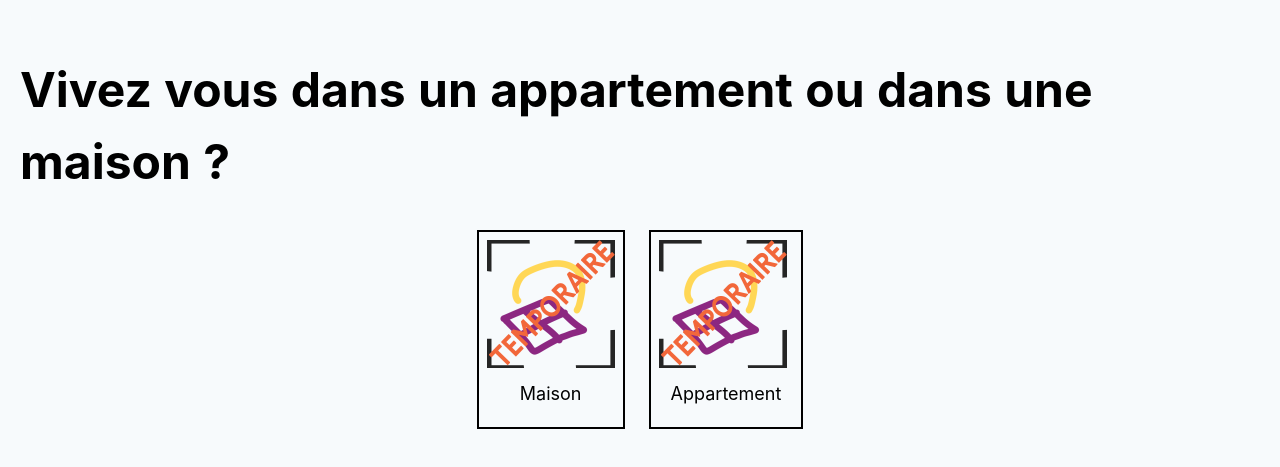
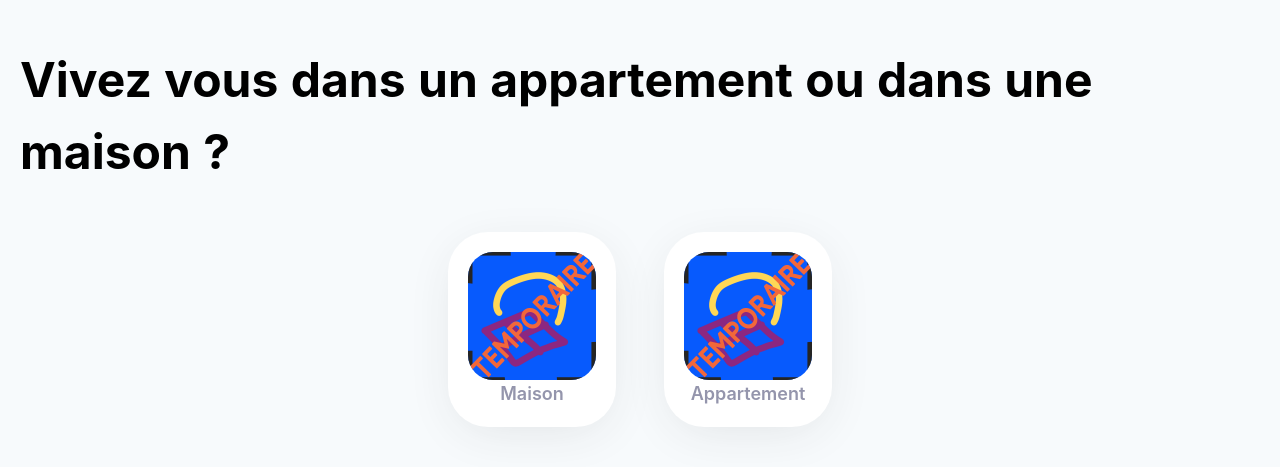
Before and after one commit to Renergie-app/web, a Nuxt app: page / in a window 1280 px wide. Shown: the part 163-630 px from the top of the page. Built offline with nearby package versions, Linux system fonts and the light colour scheme.

Commit message:
Stylized the ButtonImage component

```diff
--- a/components/Inputs/ButtonImage.vue
+++ b/components/Inputs/ButtonImage.vue
@@ -1,10 +1,25 @@
 <template>
-  <button class="m-3 p-2 flex-col border-2 border-black" @click="click">
+  <button class="m-6 p-5 flex-col" @click="click">
     <img :src="img" :alt="title" class="h-32 w-32" />
-    <div class="text-black text-lg p-3">{{ title }}</div>
+    <div class="text-lg font-semibold">{{ title }}</div>
   </button>
 </template>
 
+<style scoped>
+button {
+  background-color: #ffffff;
+  border-radius: 40px;
+  box-shadow: 0px 10px 50px -10px rgba(49, 49, 49, 0.116);
+}
+
+img {
+  border-radius: 25px;
+  background-color: #075afd;
+}
+div {
+  color: #9495ac;
+}
+</style>
 <script>
 export default {
   name: 'button-image',
@@ -19,10 +34,10 @@ export default {
     },
   },
 
-  methods:{
-    click(){
-      this.$emit("click", this.title.toLowerCase());
-    }
-  }
+  methods: {
+    click() {
+      this.$emit('click', this.title.toLowerCase())
+    },
+  },
 }
 </script>
```
